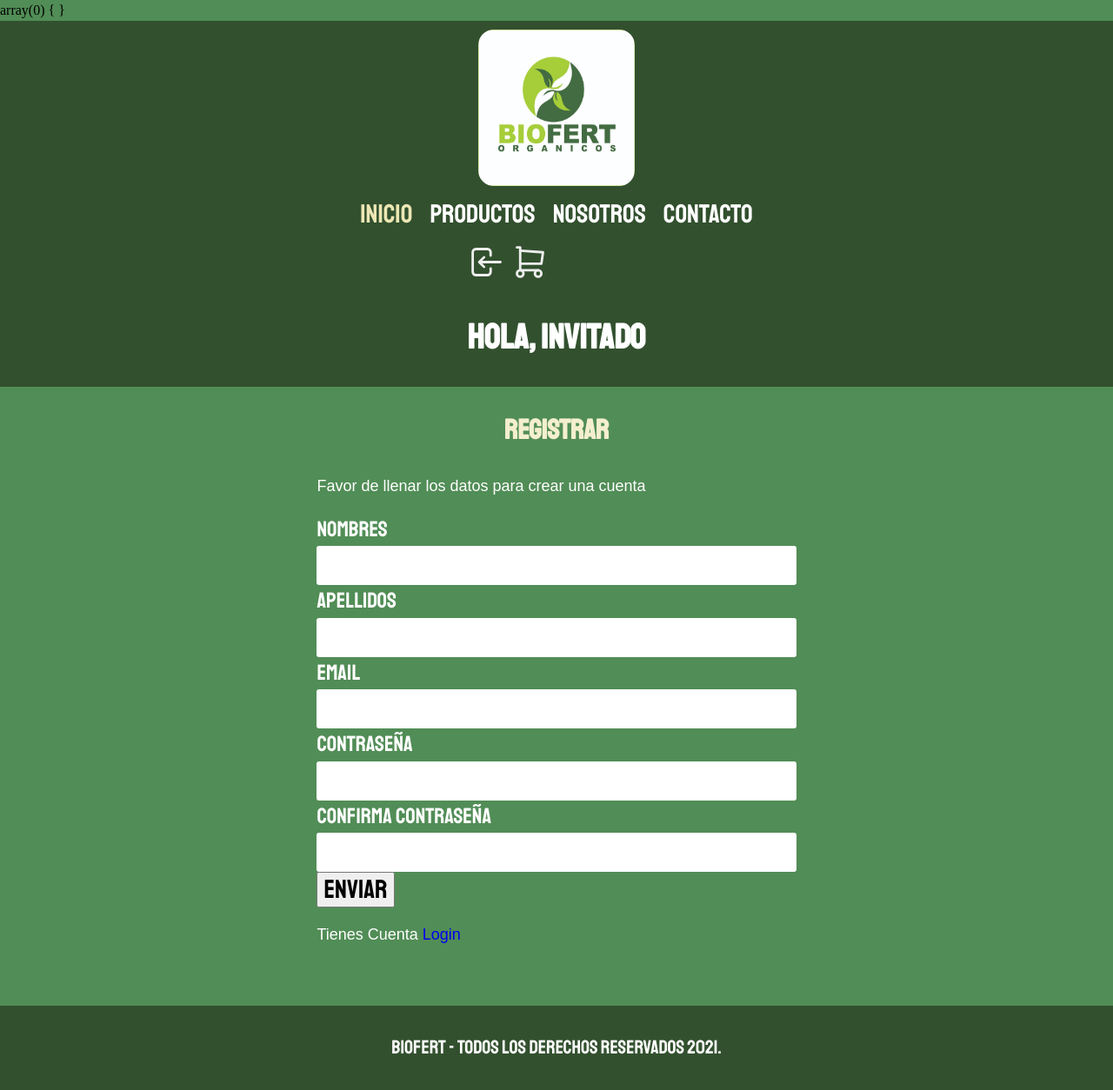
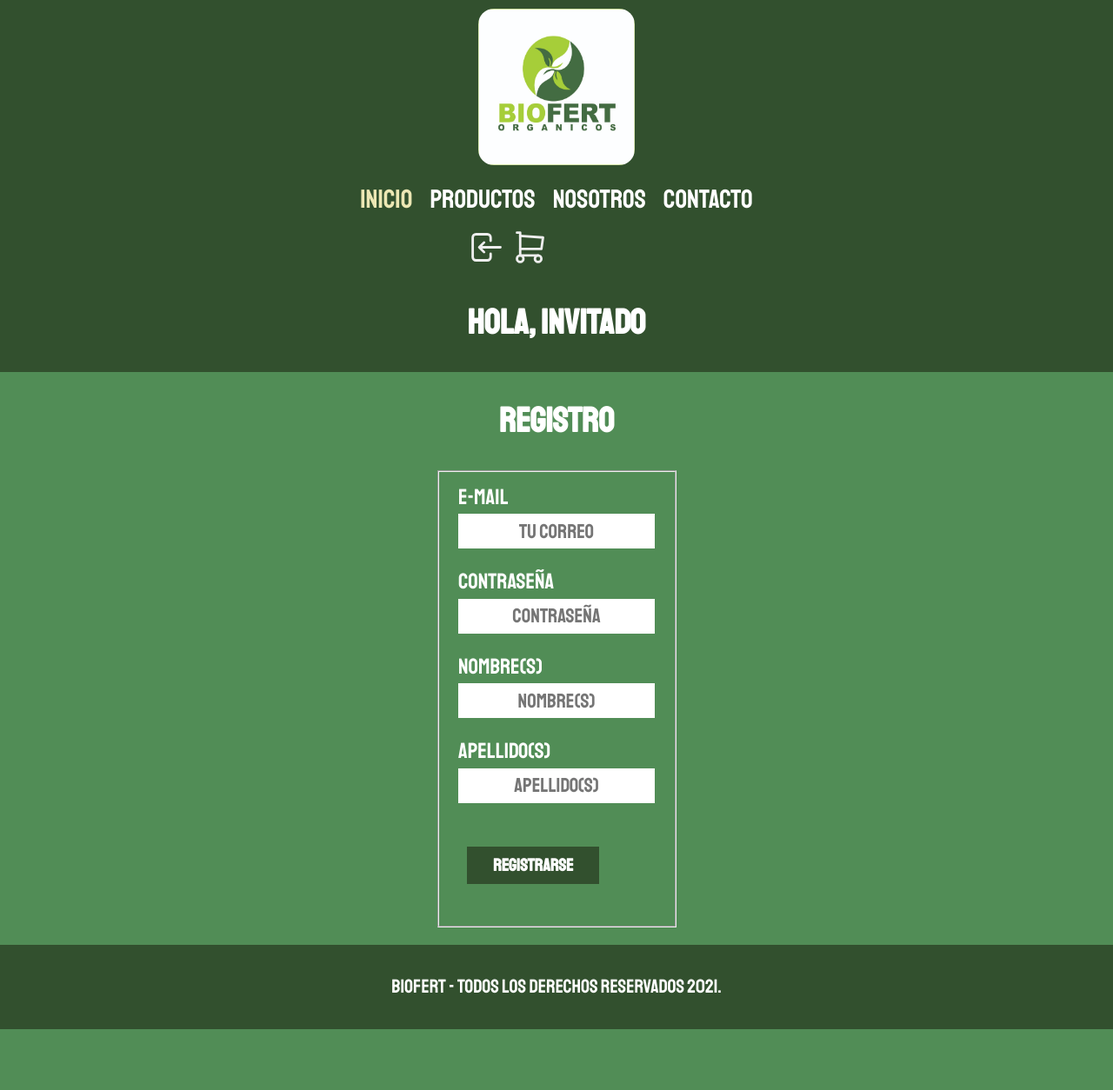
Before and after one commit to HectorMCDLV/BioFert, a PHP site: page /biofert/admin/Login/Register.php in a window 1280 px wide. Shown: the whole page at 87% size. After the commit the page ends 1184 px from the top, so only its background shows below. Run offline with PHP 8.4, Linux system fonts and the light colour scheme; some libraries are stand-ins or nearby versions.

Commit message:
arreglando para mañana estar al 100

```diff
--- a/admin/Login/Register.php
+++ b/admin/Login/Register.php
@@ -10,7 +10,6 @@ require '../../include/config/connect.php';
     $password = '';
     $nombre = '';
     $apellido = '';
-    var_dump($_POST);
     if($_SERVER['REQUEST_METHOD'] === 'POST'){
 
         $email = mysqli_real_escape_string( $link, filter_var( $_POST['email'], FILTER_VALIDATE_EMAIL ) ) ;
@@ -72,64 +71,38 @@ require '../../include/config/connect.php';
     incluirTemplate('header');
 ?>
 
-<main>
-<div class ="formulario">
-        <div class = "row">
-            <div class = "col-md-12">
-                <h2>Registrar</h2>
-                <p>Favor de llenar los datos para crear una cuenta</p>
-                <form class="formulario" action = " " method = "post">
-                    <div class = "form-group">
-                            <label>Nombres</label>
-                            <input type="text" name = "nombres" class = "form-control"
-                             required>
-                            <i class="formulario__validacion-estado fas fa-times-circle"></i>
-                            <p class="formulario__input-error">El Nombre no es valido</p>
+<main class="contenedor">
+        <h1>Registro</h1>
 
-                    <div class = "form-group">
-                            <label>Apellidos</label>
-                            <input type="text" name = "apellidos" class = "form-control"
-                             required>
-                             <i class="formulario__validacion-estado fas fa-times-circle"></i>
-                             <p class="formulario__input-error">El Apellido no es valido</p>
+        <?php foreach($errores as $error): ?>
+            <div class="alerta error">
+                <?php echo $error ?>
+            </div>
+        <?php endforeach; ?>
 
-                    <div class = "form-group">
-                            <label>Email</label>
-                            <input type="Email" name = "email" class = "form-control"
-                             required>
-                             <i class="formulario__validacion-estado fas fa-times-circle"></i>
-                             <p class="formulario__input-error">El Email no es valido</p>
+        <form class="formulario" id="login" method="POST">
+            <fieldset>
+                <label for="email">E-mail</label>
+                <input class="formulario__campo" type="email" id="email" name="email" placeholder="Tu correo" value="<?php echo $email; ?>" required>
 
-                    <div class = "form-group">
-                            <label>Contraseña</label>
-                            <input type="password" name = "contraseña" class = "form-control"
-                             required>
-                             <i class="formulario__validacion-estado fas fa-times-circle"></i>
-                             <p class="formulario__input-error">La Contraseña no es valida</p>
+                <label for="contraseña">Contraseña</label>
+                <input class="formulario__campo" type="password" name="contraseña" placeholder="Contraseña" <?php echo $password; ?>  required>
 
-                    <div class = "form-group">
-                            <label>Confirma Contraseña</label>
-                            <input type="password" name = "confirma_contraseña" class = "form-control"
-                             required>
-                             <i class="formulario__validacion-estado fas fa-times-circle"></i>
-                             <p class="formulario__input-error">Las dos Contraseñas deben se iguales</p>
+                <label for="nombre">Nombre(s)</label>
+                <input class="formulario__campo" type="text" id="nombre" name="nombres" placeholder="Nombre(s)" value="<?php echo $nombre; ?>" required>
 
-                    <div class = "form-group">
-                            <button type="submit" name = "submit"  value="Submit">Enviar</button>
-                    </div>
+                <label for="apellido">Apellido(s)</label>
+                <input class="formulario__campo" type="text" name="apellidos" placeholder="Apellido(s)" value="<?php echo $apellido; ?>" required>
 
-                    <div class="formulario__mensaje" id="formulario__mensaje">
-                        <p><i class = "fas fa-exclamation-triangle"></i> <b>Error:</b> Llenar todos los campos </p>
-                    </div>
+                <div class="alinear-derecha flex">
+                    <input class="boton w-sm-100" type="submit" value="Registrarse">
+                </div>
+            </fieldset>
+        </form>
+    </main>
 
-                    <p>Tienes Cuenta <a href="Login.php">Login
-                </form>
-
-                <script src = "//localhost/biofert/js/formulario.js"></script>
-                <script src = "https://kit.fontawesome.com/2c36e9b7b1.js" crossorigin="anonymous"></script>
-            </div>
-        </div>
-</main>
+<script src = "//localhost/biofert/js/formulario.js"></script>
+<script src = "https://kit.fontawesome.com/2c36e9b7b1.js" crossorigin="anonymous"></script>
 
 <?php
     incluirTemplate('footer');
--- a/css/estilo.css
+++ b/css/estilo.css
@@ -99,6 +99,7 @@ table,th,td {
     margin: auto;
 }
 
+
 @media (min-width: 768px) {
     .navegacion {
         background-color: var(--primarioOscuro);
@@ -177,6 +178,7 @@ table,th,td {
 
 /** Productos **/
 .producto{
+    background: var(--primarioOscuro);
     border-radius: 1.8rem;
     padding: 2rem;
     margin: 3rem;
@@ -329,13 +331,6 @@ table,th,td {
 /* Formulario */
 
 .formulario{
-    display: grid;
-    grid-template-columns: 1fr 1fr;
-    gap: 2rem;
-}
-
-@media (min-width: 76.8rem) {
-    .formulario{
     display: flex;
     flex-direction: row;
     align-items: center;
@@ -344,10 +339,12 @@ table,th,td {
     font-family: var(--fuentePrincipal);
     color: var(--blanco);
 }
-}
+
+
 
 .form-group {
     position: relative;
+
 }
 
 .form-control {
@@ -383,7 +380,6 @@ table,th,td {
     bottom: 15px;
     z-index: 100;
     font-size: 16px;
-    opacity: 0;
 }
 
 .formulario__mensaje {
@@ -393,15 +389,34 @@ table,th,td {
     padding: 0 15px;
     border-radius: 3px;
     display: none;
+}
 
+.formulario__mensaje-activo{
+    display: block;
 }
 
 .formulario__mensaje p{
     margin: 0;
+}
+
+.formulario__mensaje-exito {
+    font-size: 14px;
+    color: #119200;
+    display: none;
+}
+
+.formulario__mensaje-exito-activo {
+    display: block;
+}
+
+.form-group-correcto .formulario__validacion-estado {
+    color: #1ed12d;
+    opacity: 1;
+}
+
+.form-group-correcto {
 
 }
-
-
 
 .formulario fieldset{
     display: grid;
--- a/include/templates/header.php
+++ b/include/templates/header.php
@@ -13,6 +13,8 @@ session_start();
     <link rel="stylesheet" type="text/css" href="//localhost/biofert/css/estilo.css">
     <link href="https://fonts.googleapis.com/css2?family=Staatliches&display=swap" rel="stylesheet">
     <link rel="stylesheet" href="https://cdnjs.cloudflare.com/ajax/libs/font-awesome/4.7.0/css/font-awesome.min.css">
+
+
 </head>
 <body>
 
--- a/js/formulario.js
+++ b/js/formulario.js
@@ -13,10 +13,10 @@ const validarFormulario = (e) => {
     switch (e.target.name) {
         case "nombres":
             if(expresiones.nombre.test(e.target.value)){
-                document.getElementById('grupo__usuario').classList.remove('formulario__grupo-incorrecto');
-                document.getElementById('grupo__usuario').classList.add('formulario__grupo-correcto');
+                document.getElementById('grupo__nombre').classList.remove('formulario__grupo-incorrecto');
+                document.getElementById('grupo__nombre').classList.add('formulario__grupo-correcto');
             } else {
-                document.getElementById('grupo__usuario').classList.add('formulario__grupo-incorrecto');
+                document.getElementById('grupo__nombre').classList.add('formulario__grupo-incorrecto');
             }
         break;
         case "apellido":
@@ -41,4 +41,4 @@ inputs.forEach((input) => {
 
 formulario.addEventListener('submit', (e) => {
     e.preventDefault();
-})
+});
```
Lines whose indentation alone changed are shown as unchanged.
